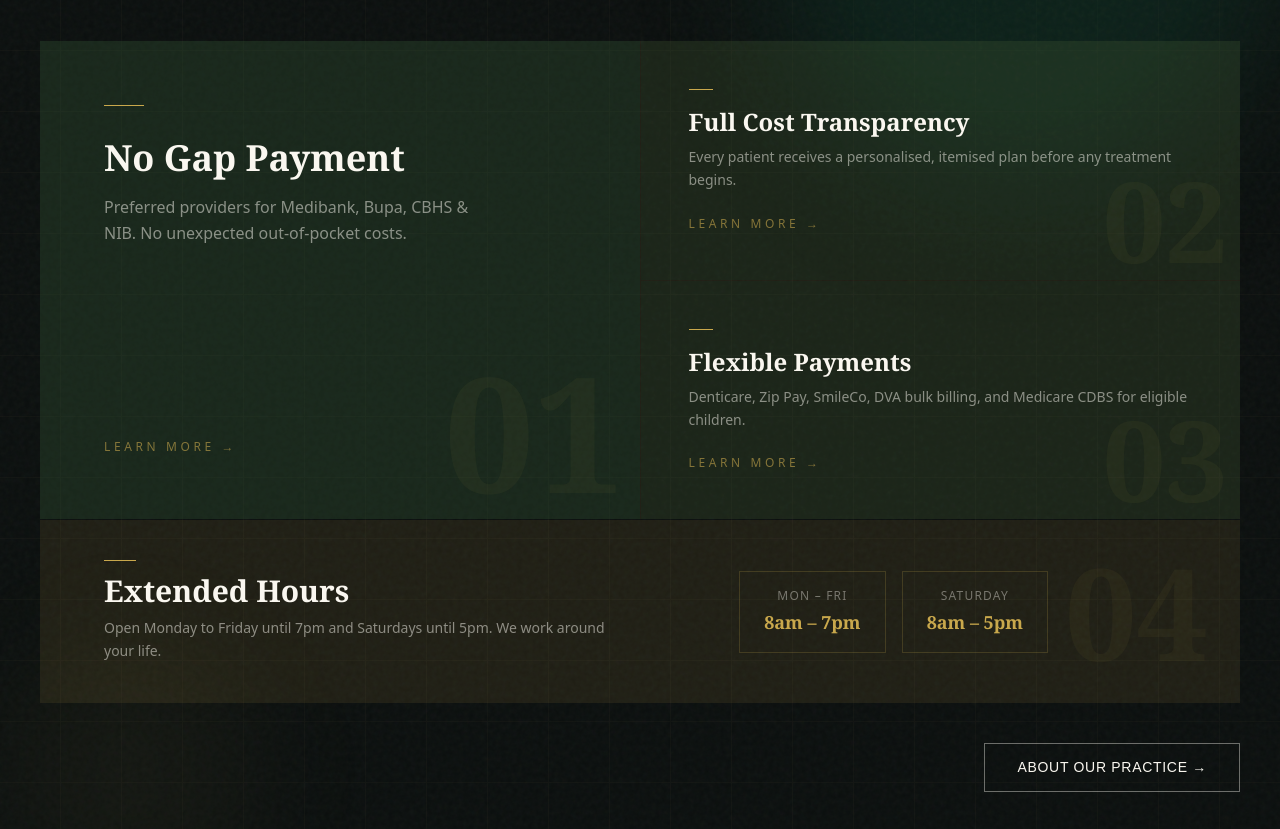
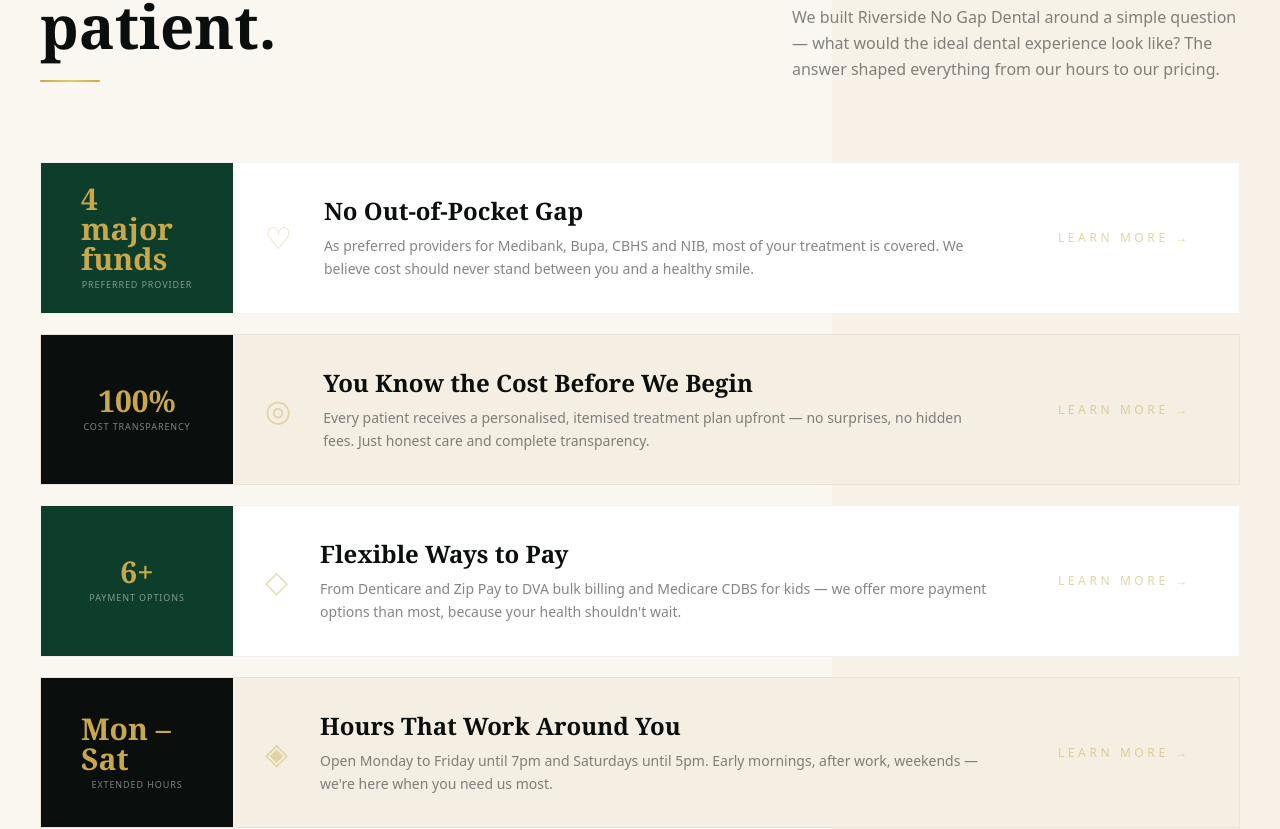
Before and after one commit to michealghattas86-spec/Riverside, a Next.js app: page / in a window 1280 px wide. Shown: the part 1403-2232 px from the top of the page. Built offline with nearby package versions, Linux system fonts and the light colour scheme.

Commit message:
Update page.tsx

```diff
--- a/src/app/page.tsx
+++ b/src/app/page.tsx
@@ -18,28 +18,36 @@ const stats = [
 
 const differences = [
   {
-    num: "01",
-    title: "No Gap Payment",
-    desc: "Preferred providers for Medibank, Bupa, CBHS & NIB. No unexpected out-of-pocket costs.",
+    icon: "♡",
+    title: "No Out-of-Pocket Gap",
+    desc: "As preferred providers for Medibank, Bupa, CBHS and NIB, most of your treatment is covered. We believe cost should never stand between you and a healthy smile.",
     href: "/special-offers/payment-options",
+    stat: "4 major funds",
+    statLabel: "preferred provider",
   },
   {
-    num: "02",
-    title: "Full Cost Transparency",
-    desc: "Every patient receives a personalised, itemised plan before any treatment begins.",
+    icon: "◎",
+    title: "You Know the Cost Before We Begin",
+    desc: "Every patient receives a personalised, itemised treatment plan upfront — no surprises, no hidden fees. Just honest care and complete transparency.",
     href: "/special-offers/treatment-plans",
+    stat: "100%",
+    statLabel: "cost transparency",
   },
   {
-    num: "03",
-    title: "Flexible Payments",
-    desc: "Denticare, Zip Pay, SmileCo, DVA bulk billing, and Medicare CDBS for eligible children.",
+    icon: "◇",
+    title: "Flexible Ways to Pay",
+    desc: "From Denticare and Zip Pay to DVA bulk billing and Medicare CDBS for kids — we offer more payment options than most, because your health shouldn't wait.",
     href: "/special-offers/payment-options",
+    stat: "6+",
+    statLabel: "payment options",
   },
   {
-    num: "04",
-    title: "Extended Hours",
-    desc: "Open Monday to Friday until 7pm and Saturdays until 5pm. We work around your life.",
+    icon: "◈",
+    title: "Hours That Work Around You",
+    desc: "Open Monday to Friday until 7pm and Saturdays until 5pm. Early mornings, after work, weekends — we're here when you need us most.",
     href: "/book-online",
+    stat: "Mon – Sat",
+    statLabel: "extended hours",
   },
 ];
 
@@ -195,102 +203,70 @@ export default function HomePage() {
         </div>
       </div>
 
-      {/* ── WHY CHOOSE US — REDESIGNED ─────────────── */}
-      <section className="py-28 bg-ink relative overflow-hidden noise">
-        <div className="absolute inset-0 opacity-[0.03]" style={{backgroundImage: "repeating-linear-gradient(0deg, transparent, transparent 60px, rgb(200,170,100) 60px, rgb(200,170,100) 61px), repeating-linear-gradient(90deg, transparent, transparent 60px, rgb(200,170,100) 60px, rgb(200,170,100) 61px)"}} />
-        <div className="absolute top-0 right-0 w-[40vw] h-[40vw] rounded-full bg-forest/40 blur-3xl" />
-        <div className="absolute bottom-0 left-0 w-64 h-64 rounded-full bg-champagne/5 blur-3xl" />
+      {/* ── WHY CHOOSE US ──────────────────────────── */}
+      <section className="py-28 bg-cream relative overflow-hidden">
+        {/* Subtle diagonal accent */}
+        <div className="absolute top-0 right-0 w-[35vw] h-full bg-warm clip-diagonal-reverse opacity-60 pointer-events-none" />
 
         <div className="relative z-10 max-w-7xl mx-auto px-6 lg:px-10">
-          <div className="mb-20 max-w-xl">
-            <p className="font-body text-champagne text-xs tracking-[0.4em] uppercase mb-4">Why Choose Us</p>
-            <h2 className="font-display text-5xl lg:text-6xl font-light italic text-cream leading-none">
-              Dentistry done<br />
-              <em className="not-italic font-semibold shimmer-text">differently.</em>
-            </h2>
-            <div className="w-16 h-px bg-champagne mt-6" />
+
+          {/* Header */}
+          <div className="grid grid-cols-1 lg:grid-cols-2 gap-10 items-end mb-20">
+            <div>
+              <p className="font-body text-champagne text-xs tracking-[0.4em] uppercase mb-4">Why Choose Us</p>
+              <h2 className="font-display text-5xl lg:text-6xl font-light italic text-ink leading-tight">
+                The clinic we&apos;d choose<br />
+                <em className="not-italic font-semibold">if we were the patient.</em>
+              </h2>
+              <span className="gold-rule mt-6 block" />
+            </div>
+            <p className="font-body text-ink/50 text-base leading-relaxed lg:max-w-md lg:ml-auto">
+              We built Riverside No Gap Dental around a simple question — what would the ideal dental experience look like? The answer shaped everything from our hours to our pricing.
+            </p>
           </div>
 
-          {/* Top two panels */}
-          <div className="grid grid-cols-1 lg:grid-cols-2 gap-px bg-champagne/10">
-            {/* Large featured panel */}
-            <Link
-              href={differences[0].href}
-              className="group relative bg-forest/30 hover:bg-forest/60 transition-all duration-500 p-12 lg:p-16 flex flex-col justify-between min-h-[340px] overflow-hidden"
-            >
-              <div className="absolute bottom-0 right-0 font-display text-[10rem] font-bold text-champagne/5 leading-none select-none group-hover:text-champagne/10 transition-colors duration-500 pr-4 pb-2">
-                {differences[0].num}
-              </div>
-              <div>
-                <div className="w-10 h-px bg-champagne mb-8 group-hover:w-20 transition-all duration-500" />
-                <h3 className="font-display text-3xl lg:text-4xl font-semibold text-cream mb-4 group-hover:text-champagne transition-colors duration-300">
-                  {differences[0].title}
-                </h3>
-                <p className="font-body text-cream/50 text-base leading-relaxed max-w-sm">
-                  {differences[0].desc}
-                </p>
-              </div>
-              <p className="font-body text-xs uppercase tracking-[0.3em] text-champagne/60 group-hover:text-champagne transition-colors mt-8">
-                Learn More →
-              </p>
-            </Link>
+          {/* Cards — alternating horizontal rows */}
+          <div className="space-y-5">
+            {differences.map((d, i) => (
+              <Link
+                key={d.title}
+                href={d.href}
+                className={`group flex flex-col sm:flex-row items-stretch gap-0 overflow-hidden border border-ink/5 hover:border-champagne/40 transition-all duration-500 hover:shadow-xl ${i % 2 === 0 ? "bg-white" : "bg-warm"}`}
+              >
+                {/* Stat accent block */}
+                <div className={`flex-shrink-0 flex flex-col items-center justify-center px-10 py-8 sm:py-0 sm:w-48 transition-colors duration-500 ${i % 2 === 0 ? "bg-forest group-hover:bg-emerald" : "bg-ink group-hover:bg-forest"}`}>
+                  <p className="font-display text-3xl font-bold text-champagne leading-none mb-1">{d.stat}</p>
+                  <p className="font-body text-[9px] uppercase tracking-widest text-cream/50 text-center">{d.statLabel}</p>
+                </div>
 
-            {/* Two stacked smaller panels */}
-            <div className="flex flex-col gap-px">
-              {[differences[1], differences[2]].map((d) => (
-                <Link
-                  key={d.num}
-                  href={d.href}
-                  className="group relative bg-forest/20 hover:bg-forest/50 transition-all duration-500 p-10 lg:p-12 flex flex-col justify-between overflow-hidden flex-1"
-                >
-                  <div className="absolute bottom-0 right-0 font-display text-[7rem] font-bold text-champagne/5 leading-none select-none group-hover:text-champagne/10 transition-colors duration-500 pr-3 pb-1">
-                    {d.num}
-                  </div>
-                  <div>
-                    <div className="w-6 h-px bg-champagne mb-4 group-hover:w-14 transition-all duration-500" />
-                    <h3 className="font-display text-2xl font-semibold text-cream mb-2 group-hover:text-champagne transition-colors duration-300">
+                {/* Icon + content */}
+                <div className="flex items-center gap-8 px-8 py-8 flex-1">
+                  <span className="hidden sm:block text-3xl text-champagne/40 group-hover:text-champagne transition-colors duration-300 flex-shrink-0">
+                    {d.icon}
+                  </span>
+                  <div className="flex-1">
+                    <h3 className="font-display text-xl lg:text-2xl font-semibold text-ink mb-2 group-hover:text-emerald transition-colors duration-300">
                       {d.title}
                     </h3>
-                    <p className="font-body text-cream/50 text-sm leading-relaxed">{d.desc}</p>
+                    <p className="font-body text-sm text-ink/50 leading-relaxed max-w-2xl">{d.desc}</p>
                   </div>
-                  <p className="font-body text-xs uppercase tracking-[0.3em] text-champagne/60 group-hover:text-champagne transition-colors mt-6">
-                    Learn More →
-                  </p>
-                </Link>
-              ))}
-            </div>
+                  <span className="hidden lg:block font-body text-xs uppercase tracking-[0.3em] text-champagne/50 group-hover:text-champagne transition-colors duration-300 flex-shrink-0 pr-4">
+                    Learn more →
+                  </span>
+                </div>
+              </Link>
+            ))}
           </div>
 
-          {/* Bottom full-width hours banner */}
-          <Link
-            href={differences[3].href}
-            className="group relative mt-px bg-champagne/10 hover:bg-champagne/20 transition-all duration-500 p-10 lg:px-16 lg:py-10 flex flex-col lg:flex-row items-start lg:items-center justify-between gap-8 overflow-hidden"
-          >
-            <div className="absolute right-0 top-0 bottom-0 font-display text-[8rem] font-bold text-champagne/5 leading-none select-none flex items-center group-hover:text-champagne/10 transition-colors duration-500 pr-8">
-              {differences[3].num}
-            </div>
-            <div>
-              <div className="w-8 h-px bg-champagne mb-3 group-hover:w-16 transition-all duration-500" />
-              <h3 className="font-display text-2xl lg:text-3xl font-semibold text-cream group-hover:text-champagne transition-colors duration-300">
-                {differences[3].title}
-              </h3>
-              <p className="font-body text-cream/50 text-sm mt-2 leading-relaxed max-w-lg">{differences[3].desc}</p>
-            </div>
-            <div className="flex-shrink-0 flex items-center gap-4 lg:pr-32">
-              {[["Mon – Fri", "8am – 7pm"], ["Saturday", "8am – 5pm"]].map(([day, hrs]) => (
-                <div key={day} className="text-center border border-champagne/20 px-6 py-4 group-hover:border-champagne/40 transition-colors">
-                  <p className="font-body text-cream/40 text-xs uppercase tracking-widest mb-1">{day}</p>
-                  <p className="font-display text-champagne text-lg font-semibold">{hrs}</p>
-                </div>
-              ))}
-            </div>
-          </Link>
-
-          <div className="mt-10 text-right">
-            <Link href="/about-us" className="btn-outline-cream inline-flex">
+          <div className="mt-12 flex flex-wrap gap-4 justify-end">
+            <Link href="/about-us" className="btn-outline-ink">
               About Our Practice →
             </Link>
+            <Link href="/book-online" className="btn-gold">
+              Book an Appointment
+            </Link>
           </div>
+
         </div>
       </section>
 
```
